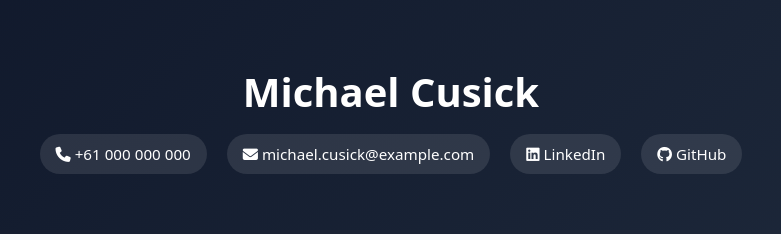
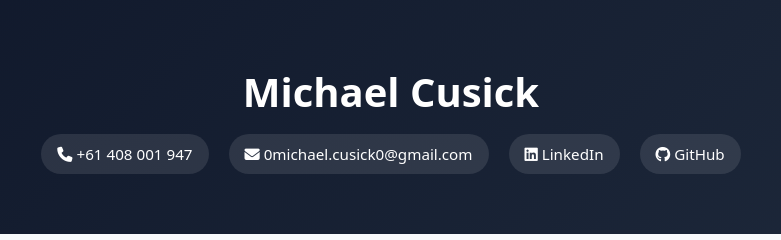
Before and after one commit to mcusick001/MyCV, a plain HTML site: page index.html in a window 1280 px wide. Shown: the top 240 px of the page, 249-1030 px from the left. Drawn offline with Linux system fonts and the light colour scheme.

Commit message:
Update index.html

```diff
--- a/index.html
+++ b/index.html
@@ -13,9 +13,9 @@
         <div class="container hero-content">
             <h1>Michael Cusick</h1>
             <div class="contact-bar">
-                <a href="tel:+61000000000"><i class="fas fa-phone"></i> +61 000 000 000</a>
-                <a href="mailto:michael.cusick@example.com"><i class="fas fa-envelope"></i> michael.cusick@example.com</a>
-                <a href="https://www.linkedin.com/in/example-test-b12923328/" target="_blank"><i class="fab fa-linkedin"></i> LinkedIn</a>
+                <a href="tel:+61408001947"><i class="fas fa-phone"></i> +61 408 001 947</a>
+                <a href="mailto:0michael.cusick0@gmail.com"><i class="fas fa-envelope"></i> 0michael.cusick0@gmail.com</a>
+                <a href="https://www.linkedin.com/in/michael-cusick-101557241/" target="_blank"><i class="fab fa-linkedin"></i> LinkedIn</a>
                 <a href="https://github.com/mcusick001" target="_blank"><i class="fab fa-github"></i> GitHub</a>
             </div>
         </div>
```
